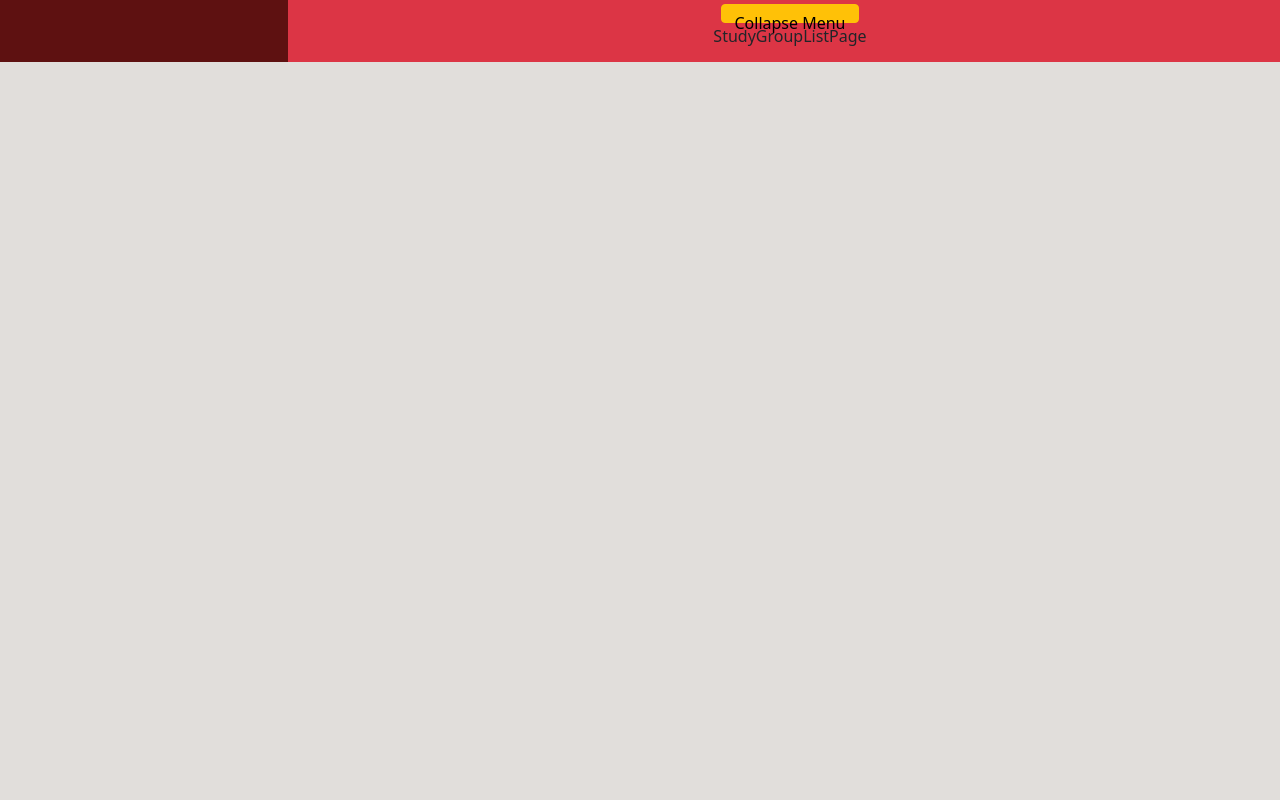
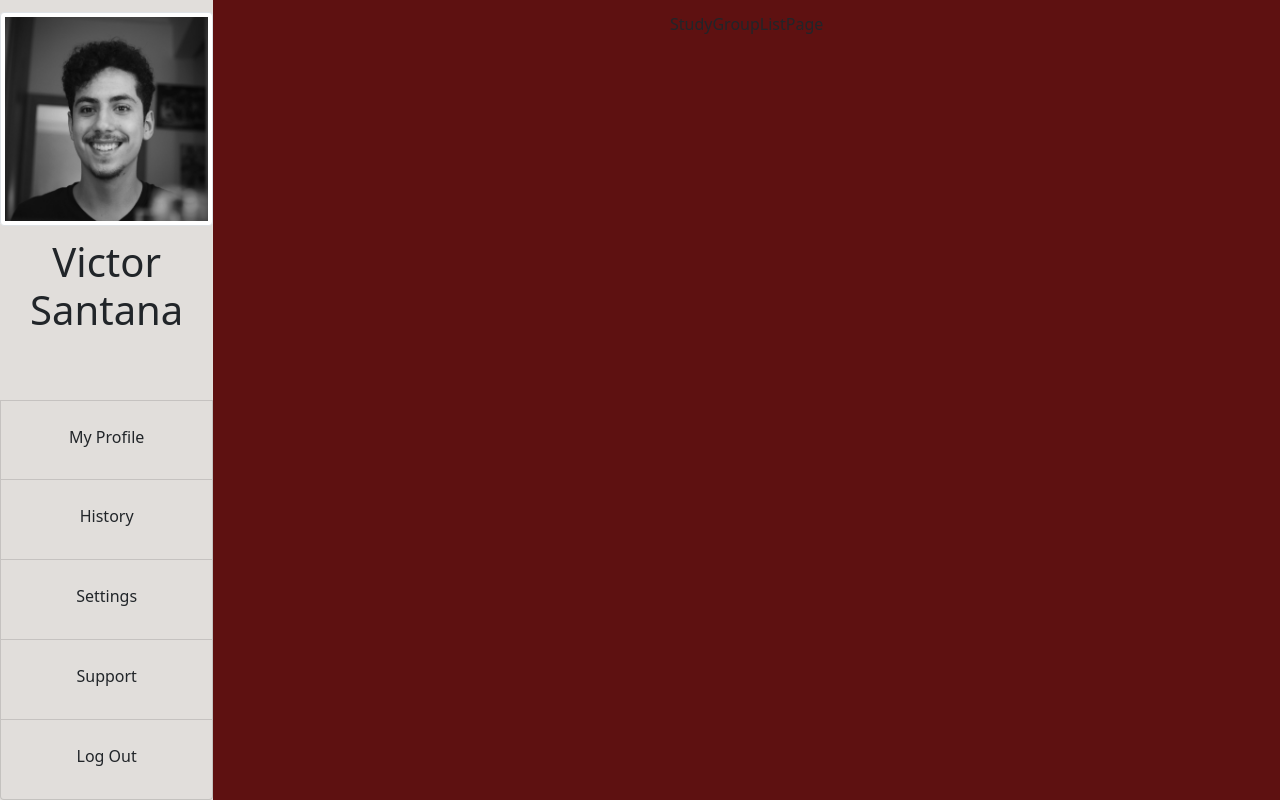
Before and after one commit to hugoamaralsantana/StudyGroupFinderUMass, a React (Create React App) app: page / in a window 1280 px wide. Built offline with nearby package versions, Linux system fonts and the light colour scheme.

Commit message:
SideBar Framework Setup

```diff
--- a/src/components/Container.jsx
+++ b/src/components/Container.jsx
@@ -1,28 +1,28 @@
-import MenuPage from './MenuPage';
+import SideBar from './SideBar';
 import StudyGroupListPage from './StudyGroupListPage';
-import NavBar from './NavBar'
 import { useState } from 'react';
-import styles from '../styles.scss'
+import '../styles.scss'
 
 function Container(){
-    const [currPage, setPage] = useState("studygrouplist");
-    console.log(currPage);
+    const [sidebar, setSidebar] = useState(false);
+
+    const toggleSidebar = () => {
+        if(!sidebar){
+            setSidebar(true);
+        }else{
+            setSidebar(false);
+        }
+    };
+
     return(
     <div className="h-100 w-100 overflow-hidden d-flex position-absolute">
-        <div className="container-fluid bg-secondary p-0">
-            <div className="h-10 row">
-
-            </div>
-            <div className="row">
-                    <div className="sidemenu col-4 bg-primary">
-
+        <div className="container-fluid bg-secondary">
+            <div className="h-100 row">
+                    <div className="col-2 bg-secondary m-0 p-0 ">
+                        <SideBar/>
                     </div>
-                <div className="col bg-danger">
-                    <button class="btn btn-warning menuCollapse" type="button" data-toggle="collapse" data-target="#collapseMenu" aria-expanded="false" aria-controls="collapseMenu">
-                        Collapse Menu
-                    </button>
-
-                    {(currPage === "studygrouplist" ? <StudyGroupListPage/> : <MenuPage/>)}
+                <div className="col-10 bg-primary p-1">
+                    <StudyGroupListPage/>
                 </div>
             </div>
         </div>
--- a/src/components/MenuCard.jsx
+++ /dev/null
@@ -1,10 +0,0 @@
-
-function MenuCard() {
-    return (
-        <div>
-
-        </div>
-    );
-}
-
-export default MenuCard;
--- a/src/components/MenuPage.jsx
+++ /dev/null
@@ -1,13 +0,0 @@
-import MenuCard from "./MenuCard"
-
-function MenuPage() {
-    return(
-        <div className="container">
-            <div className="row">
-                <MenuCard></MenuCard>
-            </div>
-        </div>
-    );
-}
-
-export default MenuPage;
--- a/src/components/NavBar.jsx
+++ b/src/components/NavBar.jsx
@@ -2,20 +2,20 @@
 
 function NavBar(){
     return(
-        <nav class="fixed-top navbar navbar-expand-lg navbar-light bg-light px-2">
-  <a class="navbar-brand" href="#">Studs</a>
-  <button class="navbar-toggler" type="button" data-toggle="collapse" data-target="#navbarNavAltMarkup" aria-controls="navbarNavAltMarkup" aria-expanded="false" aria-label="Toggle navigation">
-    <span class="navbar-toggler-icon"></span>
-  </button>
-  <div class="collapse navbar-collapse" id="navbarNavAltMarkup">
-    <div class="navbar-nav">
-      <a class="nav-item nav-link active" href="#">Home</a>
-      <a class="nav-item nav-link" href="#">Features</a>
-      <a class="nav-item nav-link" href="#">Pricing</a>
-      <a class="nav-item nav-link disabled" href="#">Disabled</a>
-    </div>
-  </div>
-</nav>
+        <ul className="nav">
+  <li className="nav-item">
+    <a className="nav-link active" aria-current="page" href="#">Active</a>
+  </li>
+  <li className="nav-item">
+    <a className="nav-link" href="#">Link</a>
+  </li>
+  <li className="nav-item">
+    <a className="nav-link" href="#">Link</a>
+  </li>
+  <li className="nav-item">
+    <a className="nav-link disabled" href="#" tabindex="-1" aria-disabled="true">Disabled</a>
+  </li>
+</ul>
     );
 }
 
--- /dev/null
+++ b/src/components/SideBar.jsx
@@ -0,0 +1,22 @@
+import ListGroup from 'react-bootstrap/ListGroup';
+import '../styles.scss';
+
+function SideBar() {
+    return(
+        <ListGroup className="menu-group">
+            <div className="profile-section">
+                <div className="image-container py-1">
+                    <img className = "w-75 h-50 rounded-circle" src={require('../images/picofme.jpg')} class="img-thumbnail" alt="Victor Santana"></img>
+                    <h1 className="mt-1">Victor Santana</h1>
+                </div>
+            </div>
+            <ListGroup.Item className="menu-item bg-secondary">My Profile</ListGroup.Item>
+            <ListGroup.Item className="menu-item bg-secondary">History</ListGroup.Item>
+            <ListGroup.Item className="menu-item bg-secondary">Settings</ListGroup.Item>
+            <ListGroup.Item className="menu-item bg-secondary">Support</ListGroup.Item>
+            <ListGroup.Item className="menu-item bg-secondary">Log Out</ListGroup.Item>
+        </ListGroup>
+    );
+}
+
+export default SideBar;
--- a/src/styles.scss
+++ b/src/styles.scss
@@ -1,8 +1,55 @@
-.sidemenu {
-    max-width: 300px;
+.closedsidemenu {
+    min-width: 250px;
+    animation: close 0.5s linear 0.2s 1 normal forwards;
 }
 
-.menuCollapse{
-    height: 30%;
-    width: auto;
+.opensidemenu {
+    max-width: 250px;
+    animation: open 0.5s linear 0.2s 1 normal forwards;
 }
+
+.collapse-button {
+    position: relative;
+    height: 2.5rem;
+    width: 3rem;
+    left: 160px;
+    top: 10px;
+    z-index: 3;
+}
+
+.menu-item{
+    width: 100%;
+    height: 10vh;
+}
+
+.menu-group {
+    width: 100%;
+}
+
+.profile-section {
+    min-height: 50vh;
+}
+
+@keyframes open {
+    0%{
+        left: 0px;
+    }
+    50%{
+        left: 125px;
+    }
+    100%{
+        left: 250px;
+    }
+}
+
+@keyframes close {
+    0%{
+        right: 250px;
+    }
+    50%{
+        right: 125px;
+    }
+    100%{
+        right: 0px;
+    }
+}
```
Also changed, not shown: src/components/MenuGrid.jsx (deleted), src/images/picofme.jpg (added).
